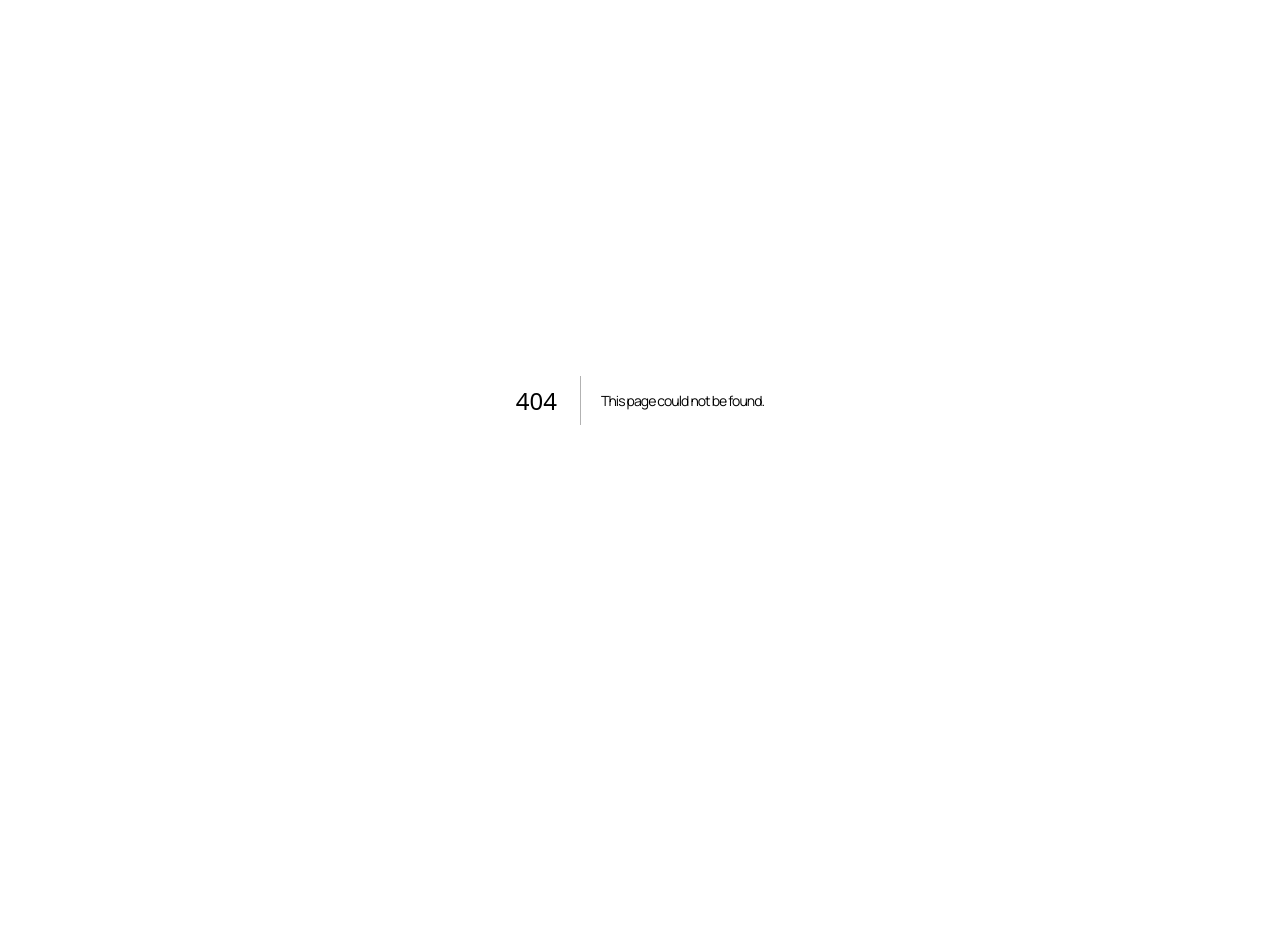
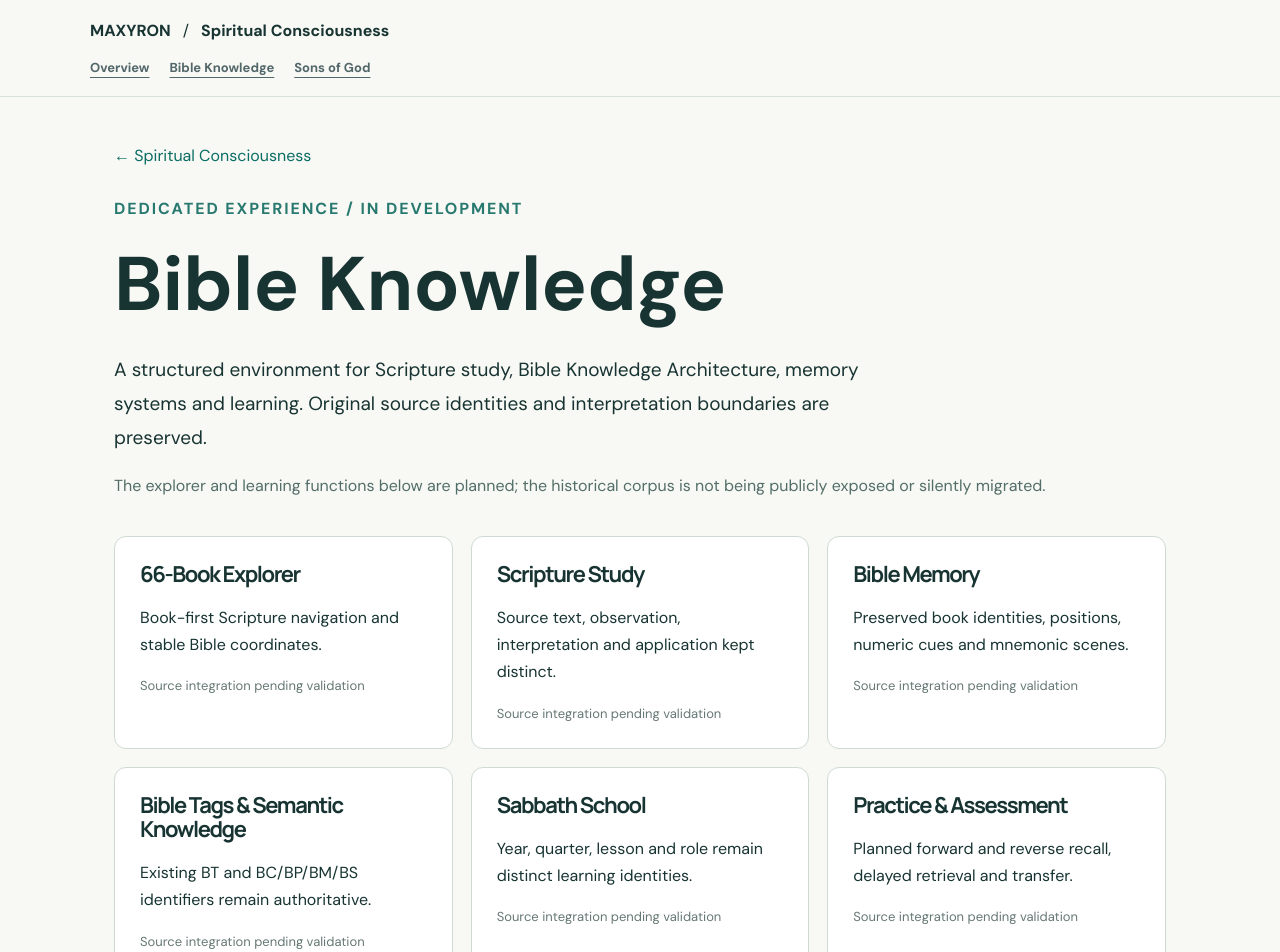
Before and after one commit to Odogwo/maxyron-website, a Next.js app: page /spiritual-consciousness/bible in a window 1280 px wide. Before the commit this address had no page. Shown: the top 952 px of the page. Before the commit the page ends 800 px from the top, so only its background shows below. Built offline with nearby package versions, Linux system fonts and the light colour scheme.

Commit message:
feat(spiritual): add modular domain preview bible/page.tsx

```diff
--- /dev/null
+++ b/app/spiritual-consciousness/bible/page.tsx
@@ -0,0 +1,34 @@
+import Link from 'next/link';
+import type { Metadata } from 'next';
+
+export const metadata: Metadata = {
+  title: 'Bible Knowledge | Spiritual Consciousness | MAXYRON',
+  description: 'A governed Bible learning experience with source-preserving study and memory systems.',
+  robots: { index: false, follow: false },
+};
+
+const areas = [
+  ['66-Book Explorer', 'Book-first Scripture navigation and stable Bible coordinates.'],
+  ['Scripture Study', 'Source text, observation, interpretation and application kept distinct.'],
+  ['Bible Memory', 'Preserved book identities, positions, numeric cues and mnemonic scenes.'],
+  ['Bible Tags & Semantic Knowledge', 'Existing BT and BC/BP/BM/BS identifiers remain authoritative.'],
+  ['Sabbath School', 'Year, quarter, lesson and role remain distinct learning identities.'],
+  ['Practice & Assessment', 'Planned forward and reverse recall, delayed retrieval and transfer.'],
+];
+
+export default function BiblePage() {
+  return <main>
+    <Link href="/spiritual-consciousness" style={{ color: '#0a6d63' }}>← Spiritual Consciousness</Link>
+    <p style={{ marginTop: 32, letterSpacing: '.12em', fontWeight: 700, color: '#28796f' }}>DEDICATED EXPERIENCE / IN DEVELOPMENT</p>
+    <h1 style={{ fontSize: 'clamp(40px, 7vw, 76px)', margin: '12px 0' }}>Bible Knowledge</h1>
+    <p style={{ maxWidth: 760, fontSize: 19, lineHeight: 1.8 }}>A structured environment for Scripture study, Bible Knowledge Architecture, memory systems and learning. Original source identities and interpretation boundaries are preserved.</p>
+    <p style={{ color: '#526e68' }}>The explorer and learning functions below are planned; the historical corpus is not being publicly exposed or silently migrated.</p>
+    <section aria-label="Bible Knowledge areas" style={{ display: 'grid', gridTemplateColumns: 'repeat(auto-fit, minmax(260px, 1fr))', gap: 18, marginTop: 40 }}>
+      {areas.map(([title, detail]) => <article key={title} style={{ border: '1px solid #cddbd2', borderRadius: 12, padding: 25, background: 'white' }}>
+        <h2 style={{ fontSize: 22, marginTop: 0 }}>{title}</h2><p style={{ lineHeight: 1.7 }}>{detail}</p>
+        <span style={{ color: '#667875', fontSize: 13 }}>Source integration pending validation</span>
+      </article>)}
+    </section>
+    <p style={{ marginTop: 38 }}>Explore the related <Link href="/spiritual-consciousness/sons-of-god" style={{ textDecoration: 'underline' }}>Sons of God</Link> experience.</p>
+  </main>;
+}
```
